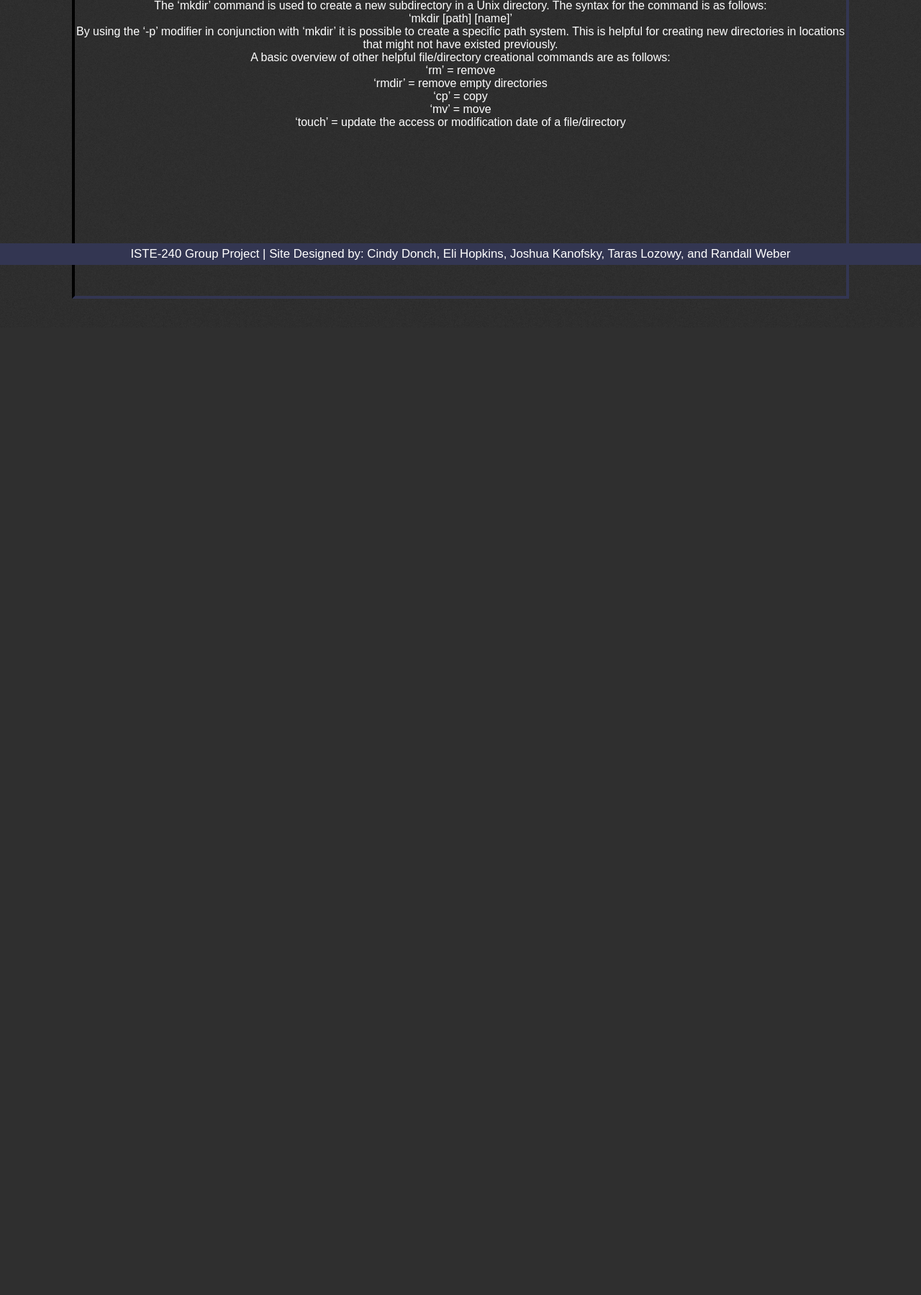
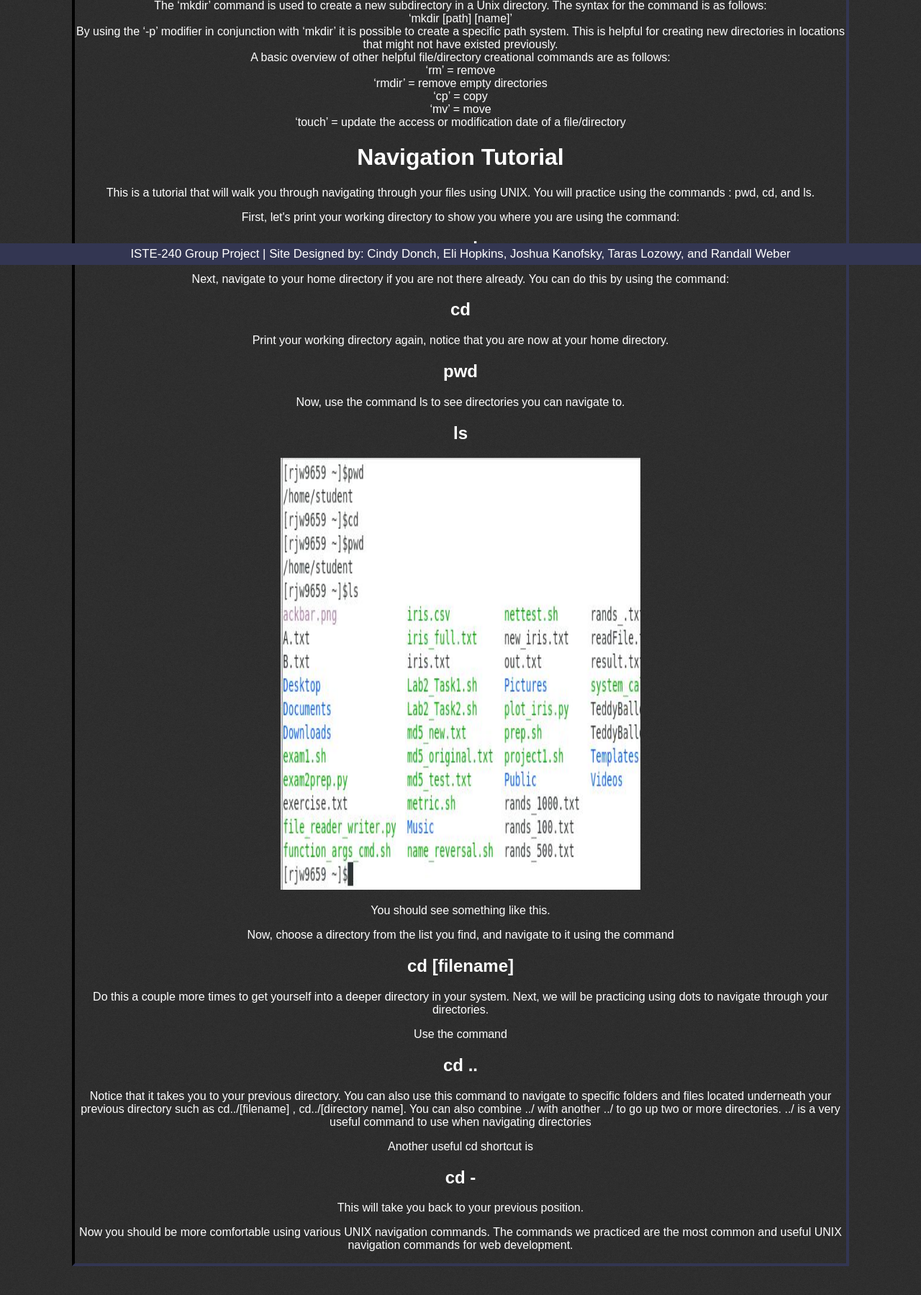
Before and after one commit to cad7046/CEJRT, a PHP site: page /navigation.php in a window 1280 px wide. Shown: the part 427-2226 px from the top of the page at 72% size. Before the commit the page ends 842 px from the top, so only its background shows below. Run offline with PHP 8.4, Linux system fonts and the light colour scheme.

Commit message:
navigation tutorial
Finished navigation tutorial and added to navigation page - added beginnings of filesystem tutorial on the filesystem page

```diff
--- a/navigation.php
+++ b/navigation.php
@@ -25,18 +25,31 @@
         <br> ‘mv’ = move
         <br> ‘touch’ = update the access or modification date of a file/directory
     </p>
-    <br />
-    <br />
-    <br />
-    <br />
-    <br />
-    <br />
-    <br />
-    <br />
-    <br />
-    <br />
-    <br />
-    <br />
+
+
+    <h1>Navigation Tutorial</h1>
+    <p>This is a tutorial that will walk you through navigating through your files using UNIX. You will practice using the commands : pwd, cd, and ls.</p>
+    <p>First, let's print your working directory to show you where you are using the command:</p>
+    <h2>pwd</h2>
+    <p>Next, navigate to your home directory if you are not there already. You can do this by using the command: </p>
+    <h2>cd</h2>
+    <p>Print your working directory again, notice that you are now at your home directory.</p>
+    <h2>pwd</h2>
+    <p>Now, use the command ls to see directories you can navigate to. </p>
+    <h2>ls</h2>
+    <img src="nav_tutorial.jpg" alt="Nav Tutorial" width="500" height="600">
+    <p>You should see something like this. </p>
+    <p>Now, choose a directory from the list you find, and navigate to it using the command </p>
+    <h2>cd [filename]</h2>
+    <p>Do this a couple more times to get yourself into a deeper directory in your system. Next, we will be practicing using dots to navigate through your directories.</p>
+    <p>Use the command </p>
+    <h2>cd ..</h2>
+    <p>Notice that it takes you to your previous directory. You can also use this command to navigate to specific folders and files located underneath your previous directory such as cd../[filename] , cd../[directory name]. You can also combine ../ with another ../ to go up two or more directories. ../ is a very useful command to use when navigating directories</p>
+    <p>Another useful cd shortcut is</p>
+    <h2>cd - </h2>
+    <p>This will take you back to your previous position.</p>
+    <p>Now you should be more comfortable using various UNIX navigation commands. The commands we practiced are the most common and useful UNIX navigation commands for web development.</p>
+
 </main>
 
 <?php
```
Also changed, not shown: filesystem.php (+13 -0 lines). Lines whose indentation alone changed are shown as unchanged.
